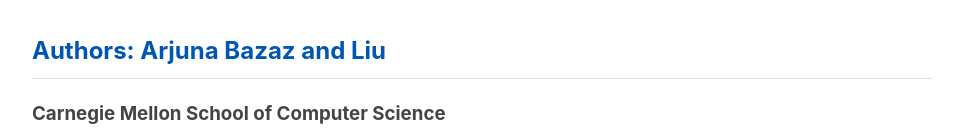
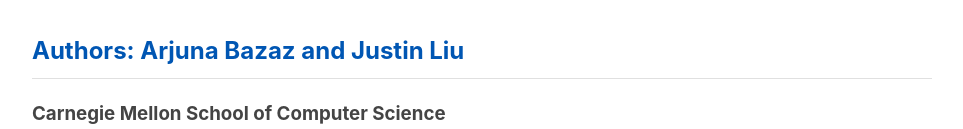
Before and after one commit to ArjunaBazaz/LIVE-ANN-Webpage, a plain HTML site: page docs/index.html in a window 1280 px wide. Shown: the part 176-305 px from the top of the page, without its empty margins (158-1121 px from the left). Drawn offline with Linux system fonts and the light colour scheme.

Commit message:
Fixed Justin's name

```diff
--- a/docs/index.html
+++ b/docs/index.html
@@ -113,7 +113,7 @@
 
     <header>
         <h1>Skew Resilient Real Time Streaming Vector Search Database</h1>
-        <h2>Authors: Arjuna Bazaz and Liu</h2>
+        <h2>Authors: Arjuna Bazaz and Justin Liu</h2>
         <h3>Carnegie Mellon School of Computer Science</h3>
         <h3>Self Link: https://arjunabazaz.github.io/LIVE-ANN-Webpage/</h3>
     </header>
```
